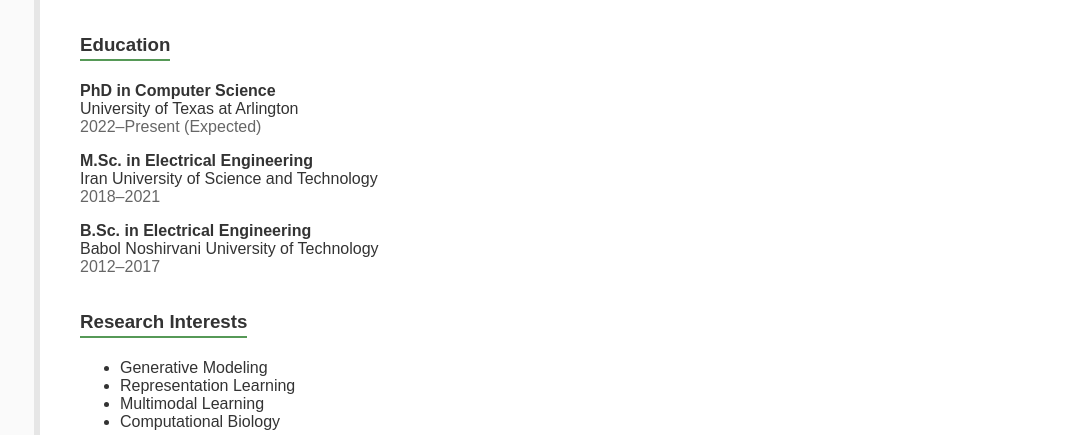
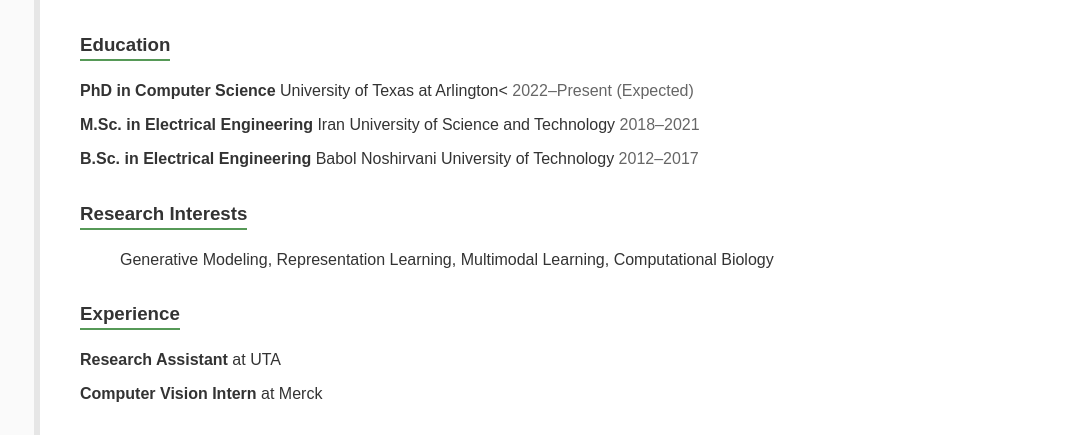
Before and after one commit to Parisa-Boodaghi/Parisa-Boodaghi.github.io, a plain HTML site: page index.html in a window 1280 px wide. Shown: the part 240-675 px from the top of the page, 190-1280 px from the left. Drawn offline with Linux system fonts and the light colour scheme.

Commit message:
last update

```diff
--- a/index.html
+++ b/index.html
@@ -59,18 +59,18 @@
         <section>
             <h3>Education</h3>
             <p>
-                <strong>PhD in Computer Science</strong><br>
-                University of Texas at Arlington<br>
+                <strong>PhD in Computer Science</strong>
+                University of Texas at Arlington<
                 <span class="title">2022–Present (Expected)</span>
             </p>
             <p>
-                <strong>M.Sc. in Electrical Engineering</strong><br>
-                Iran University of Science and Technology<br>
+                <strong>M.Sc. in Electrical Engineering</strong>
+                Iran University of Science and Technology
                 <span class="title">2018–2021</span>
             </p>
             <p>
-                <strong>B.Sc. in Electrical Engineering</strong><br>
-                Babol Noshirvani University of Technology<br>
+                <strong>B.Sc. in Electrical Engineering</strong>
+                Babol Noshirvani University of Technology
                 <span class="title">2012–2017</span>
             </p>
         </section>
@@ -78,11 +78,7 @@
         <!-- Research Interests (separate section) -->
         <section>
             <h3>Research Interests</h3>
-            <ul>
-                <li>Generative Modeling</li>
-                <li>Representation Learning</li>
-                <li>Multimodal Learning</li>
-                <li>Computational Biology</li>
+            <ul>Generative Modeling, Representation Learning, Multimodal Learning, Computational Biology
             </ul>
         </section>
 
```
